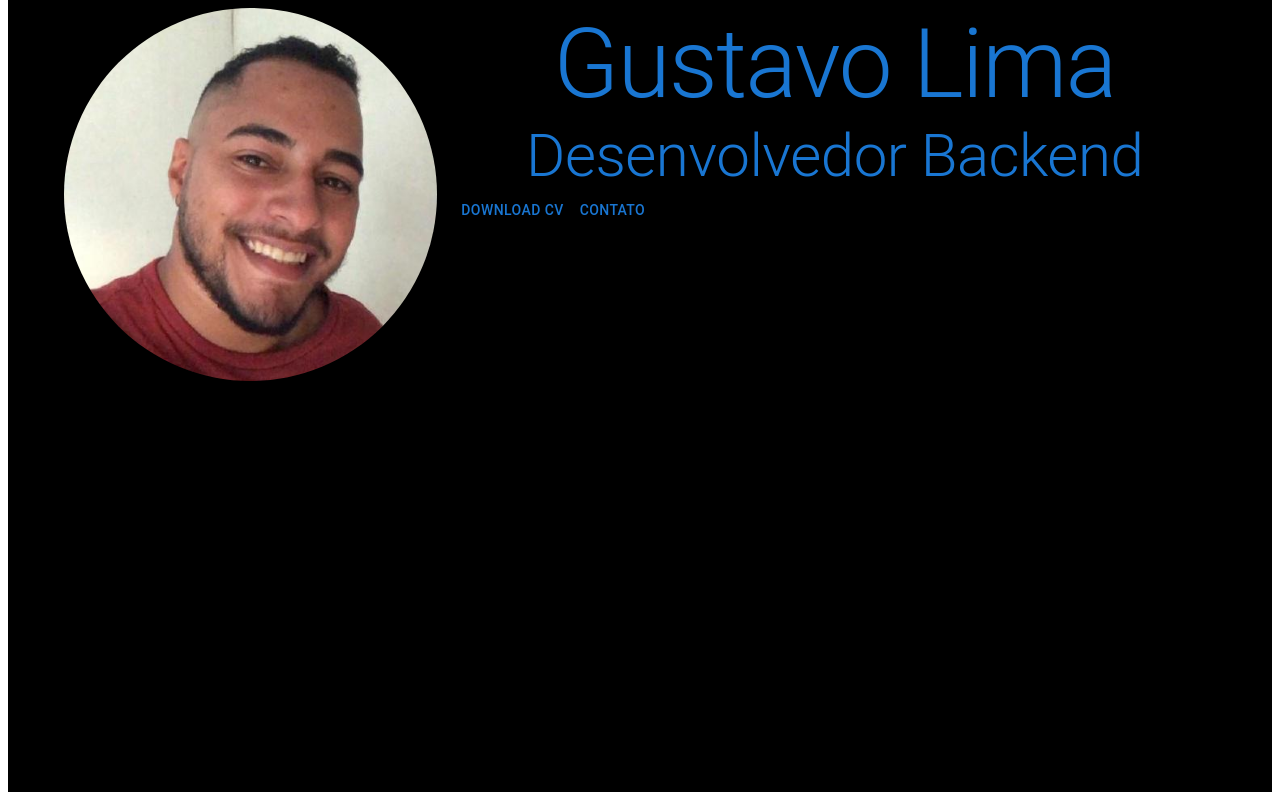
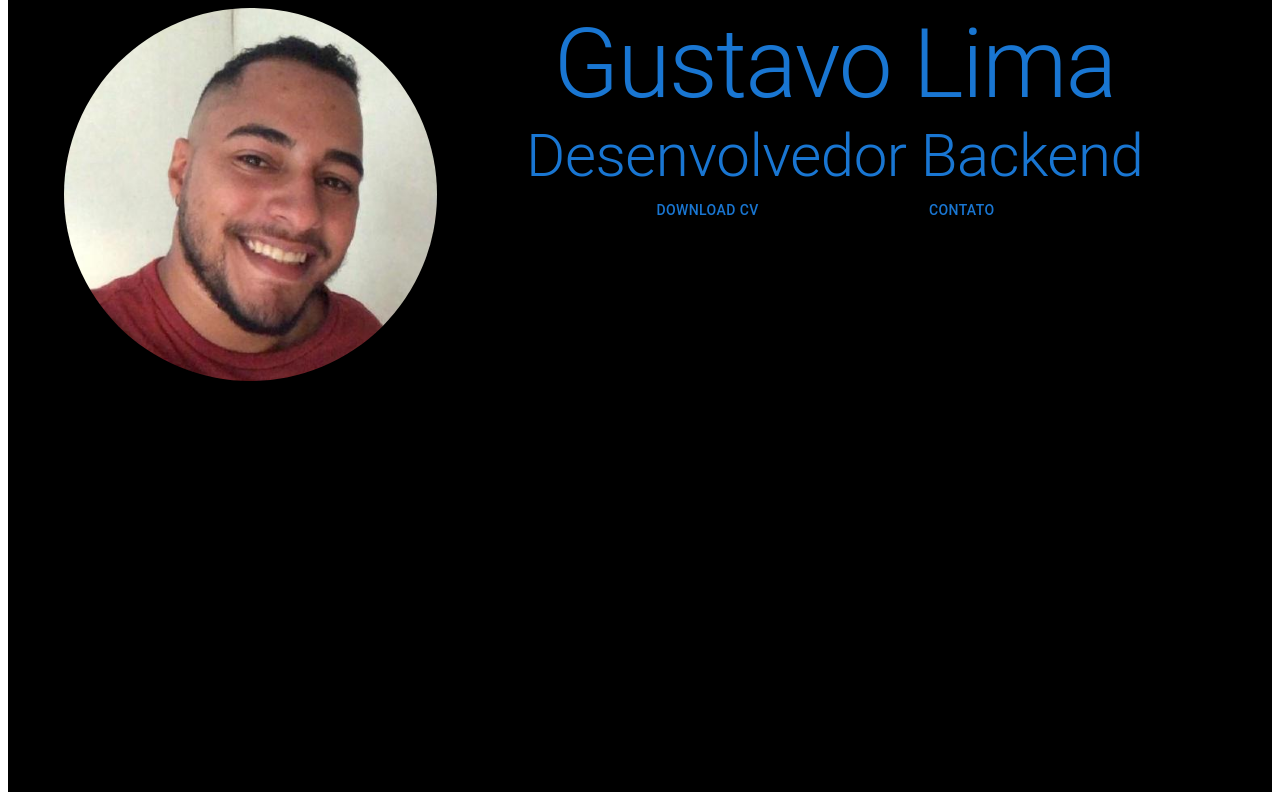
Before and after one commit to gustavolima15/my-portfolio, a React (Vite) app: page / in a window 1280 px wide. Built offline with nearby package versions, Linux system fonts and the light colour scheme.

Commit message:
refactor: update hero

```diff
--- a/src/pages/Home/sections/Hero/Hero.tsx
+++ b/src/pages/Home/sections/Hero/Hero.tsx
@@ -21,16 +21,26 @@ const Hero = () => {
   return (
       <>
         <StyledHero>
-          <Container>
+          <Container maxWidth="lg">
             <Grid container spacing={2}>
-              <Grid item xs={4}>
+              <Grid item xs={12} md={4}>
                 <StyledImg src={Avatar} />
               </Grid>
-              <Grid item xs={8}>
+              <Grid item xs={12} md={8}>
                 <Typography color="primary" variant="h1" textAlign= "center">Gustavo Lima</Typography>
                 <Typography color="primary" variant="h2" textAlign= "center">Desenvolvedor Backend</Typography>
-                <Button>Download CV</Button>
-                <Button>Contato</Button>
+                <Grid container display='flex' justifyContent='center'>
+                  <Grid item xs={12} md={4} display='flex' justifyContent='center'>
+                    <Button>
+                      Download CV
+                    </Button>
+                  </Grid>
+                  <Grid item xs={12} md={4} display='flex' justifyContent='center'>
+                    <Button>
+                      Contato
+                    </Button>
+                  </Grid>
+                </Grid>
               </Grid>
             </Grid>
           </Container>
```
